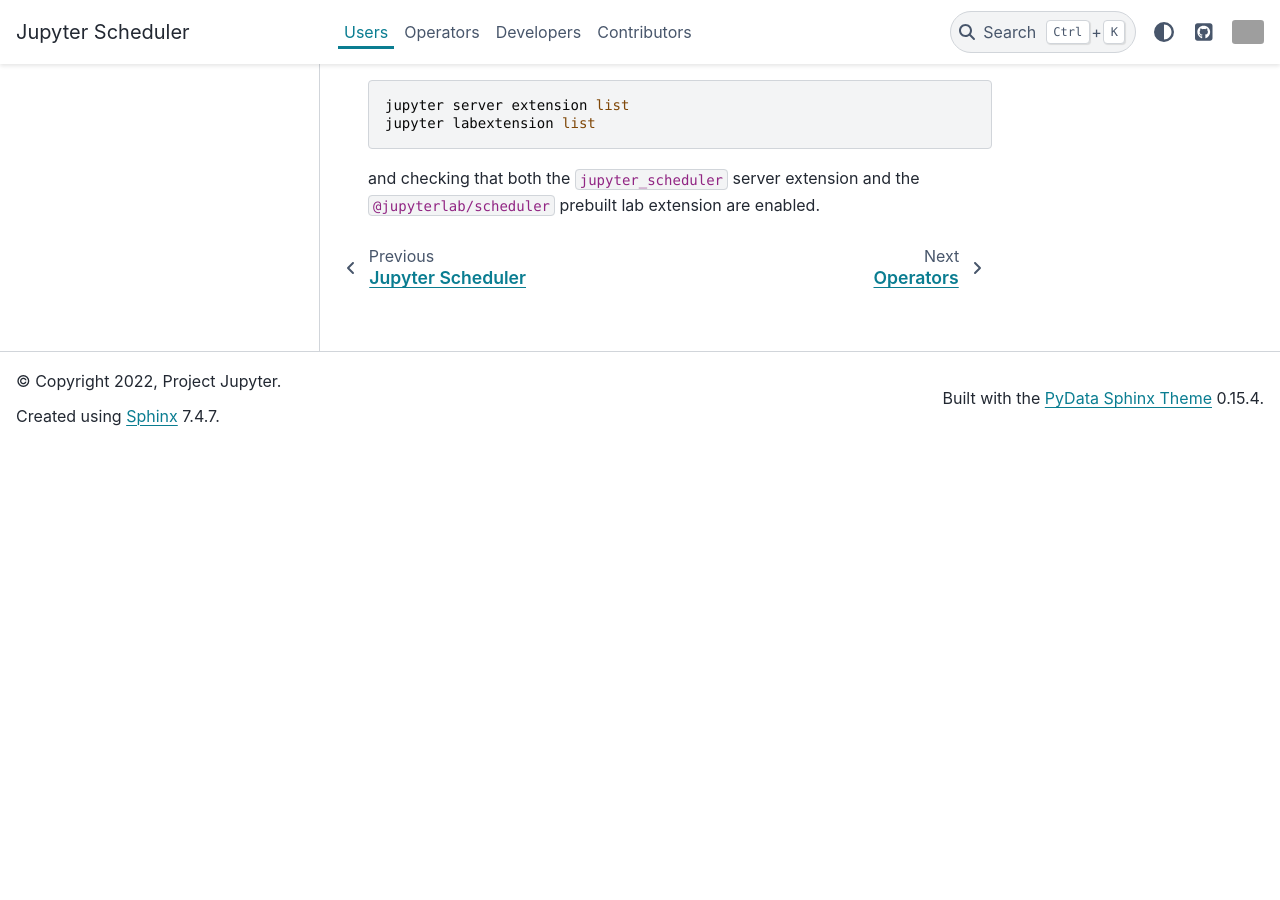
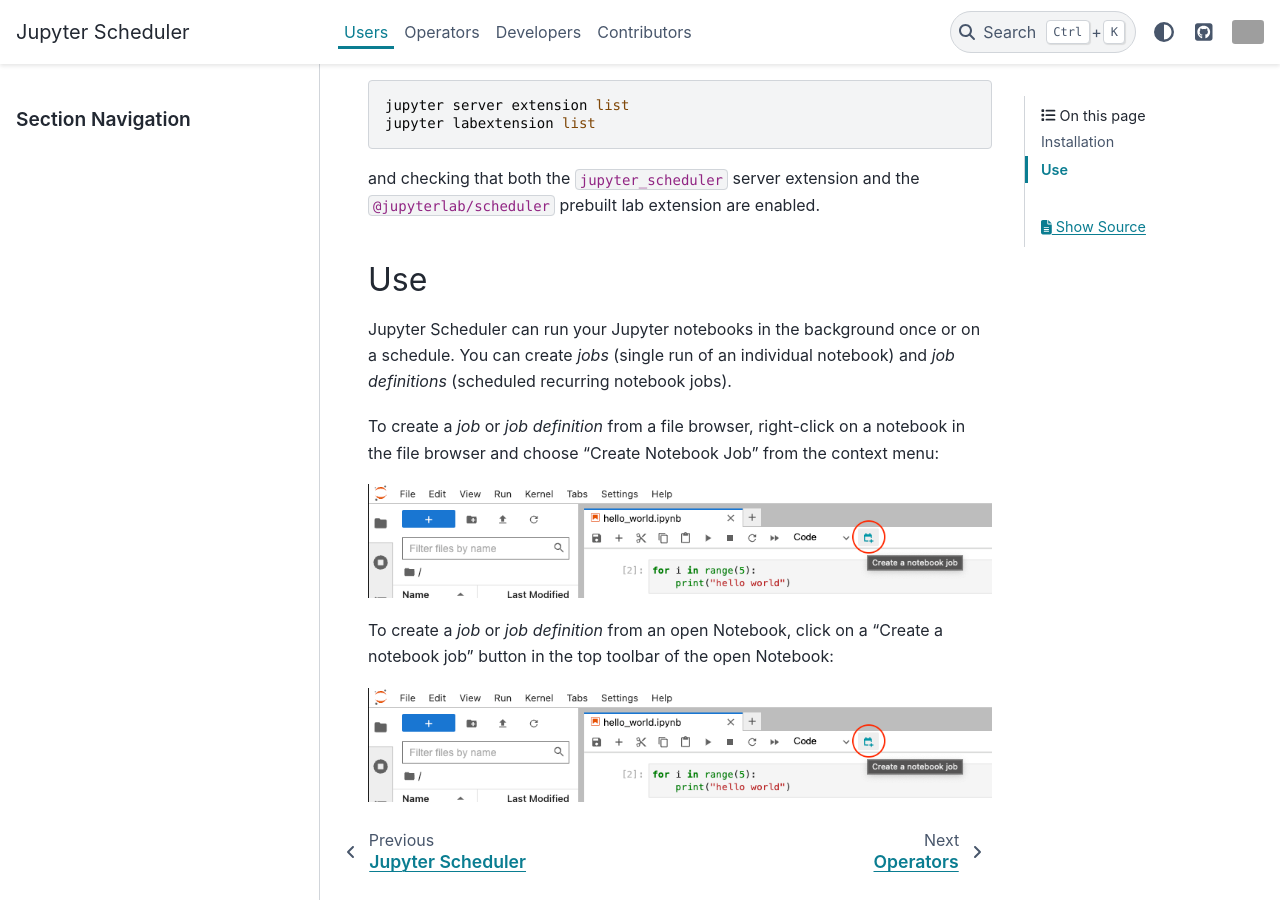
Before and after one commit to jupyter-server/jupyter-scheduler, a Sphinx documentation site: the page built from docs/users/index.md, in a window 1280 px wide and 900 px high, scrolled down 455 px. Built offline with Sphinx 7.4.7 and the PyData theme 0.15.4, drawn with Linux system fonts in a browser that asks for light colours; before the commit the page ends 900 px from its top, so only the background shows below that; grey boxes are pictures that could not be loaded.

Commit message:
add user docs w screens on how to create a new job

```diff
--- a/docs/users/index.md
+++ b/docs/users/index.md
@@ -21,3 +21,15 @@
 
 and checking that both the `jupyter_scheduler` server extension and the
 `@jupyterlab/scheduler` prebuilt lab extension are enabled.
+
+## Use
+
+Jupyter Scheduler can run your Jupyter notebooks in the background once or on a schedule. You can create *jobs* (single run of an individual notebook) and *job definitions* (scheduled recurring notebook jobs).
+
+To create a *job* or *job definition* from a file browser, right-click on a notebook in the file browser and choose “Create Notebook Job” from the context menu:
+
+![“Create Notebook Job” button in the file browser context menu](create_job_from_notebook.png)
+
+To create a *job* or *job definition* from an open Notebook, click on a “Create a notebook job” button in the top toolbar of the open Notebook:
+
+![“Create a notebook job” button in the top toolbar of the open Notebook](create_job_from_notebook.png)
```
Also changed, not shown: docs/users/create_job_from_filebrowser.png (added), docs/users/create_job_from_notebook.png (added).
